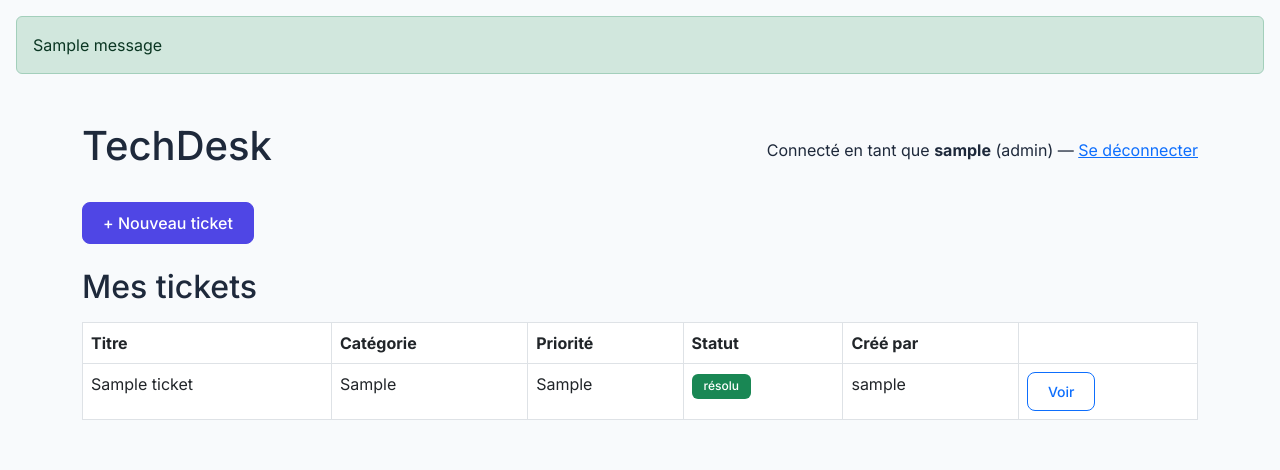
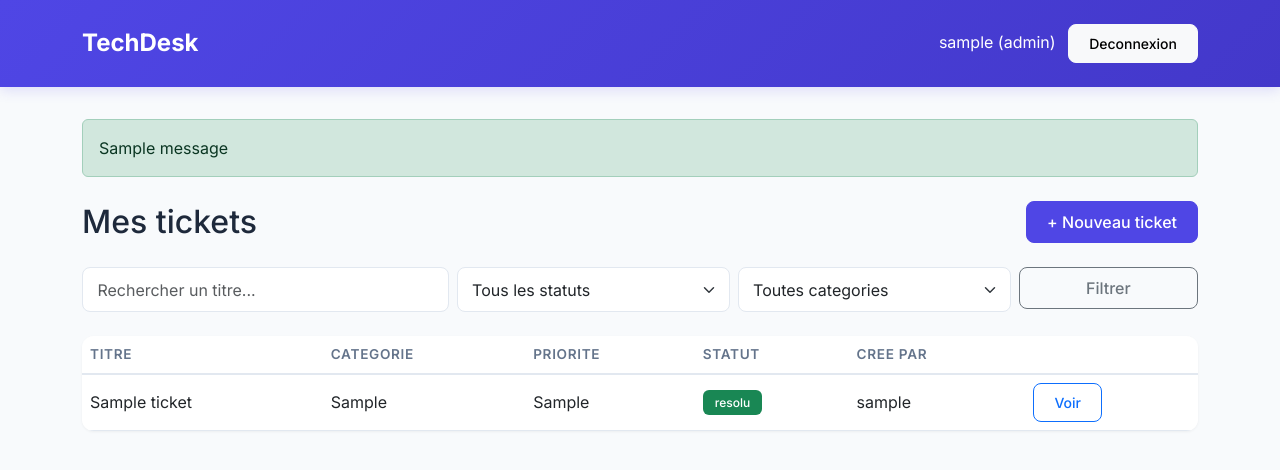
Before and after one commit to sahar-benhbib/techdesk-flask, a Flask app: page / in a window 1280 px wide. Shown: the top 470 px of the page. Run offline with Flask 3, Linux system fonts and the light colour scheme; a user stored in the database is signed in; tables that the repository leaves empty hold one stand-in row (values such as "Sample post"); one stand-in notice (Sample message) is shown.

Commit message:
Refactorisation avec template de base (heritage Jinja2) et amelioration du design

```diff
--- a/app/routes.py
+++ b/app/routes.py
@@ -9,13 +9,33 @@ main = Blueprint('main', __name__)
 @main.route('/')
 @login_required
 def home():
+    recherche = request.args.get('q', '')
+    filtre_statut = request.args.get('statut', '')
+    filtre_categorie = request.args.get('categorie', '')
+
     if current_user.role == 'agent':
-        tickets = Ticket.query.order_by(Ticket.date_creation.desc()).all()
+        query = Ticket.query
     else:
-        tickets = Ticket.query.filter_by(user_id=current_user.id).order_by(Ticket.date_creation.desc()).all()
+        query = Ticket.query.filter_by(user_id=current_user.id)
 
-    return render_template('home.html', tickets=tickets)
+    if recherche:
+        query = query.filter(Ticket.titre.contains(recherche))
 
+    if filtre_statut:
+        query = query.filter_by(statut=filtre_statut)
+
+    if filtre_categorie:
+        query = query.filter_by(categorie=filtre_categorie)
+
+    tickets = query.order_by(Ticket.date_creation.desc()).all()
+
+    return render_template(
+        'home.html',
+        tickets=tickets,
+        recherche=recherche,
+        filtre_statut=filtre_statut,
+        filtre_categorie=filtre_categorie
+    )
 
 @main.route('/login', methods=['GET', 'POST'])
 def login():
--- /dev/null
+++ b/app/templates/base.html
@@ -0,0 +1,38 @@
+<!doctype html>
+<html lang="fr">
+<head>
+<meta charset="UTF-8" />
+<title>{% block title %}TechDesk{% endblock %}</title>
+<link href="https://cdn.jsdelivr.net/npm/bootstrap@5.3.0/dist/css/bootstrap.min.css" rel="stylesheet" />
+<link href="{{ url_for('static', filename='css/style.css') }}" rel="stylesheet">
+{% block extra_head %}{% endblock %}
+</head>
+<body>
+
+<nav class="navbar-custom">
+    <div class="container d-flex justify-content-between align-items-center">
+        <h1 class="h4 m-0">TechDesk</h1>
+        {% if current_user.is_authenticated %}
+            <div>
+                <span>{{ current_user.username }} ({{ current_user.role }})</span>
+                <a href="{{ url_for('main.logout') }}" class="btn btn-sm btn-light ms-2">Deconnexion</a>
+            </div>
+        {% endif %}
+    </div>
+</nav>
+
+<div class="container">
+    {% with messages = get_flashed_messages(with_categories=true) %}
+        {% if messages %}
+            {% for category, message in messages %}
+                <div class="alert alert-{{ category }}" role="alert">{{ message }}</div>
+            {% endfor %}
+        {% endif %}
+    {% endwith %}
+
+    {% block content %}{% endblock %}
+</div>
+
+{% block extra_scripts %}{% endblock %}
+</body>
+</html>
--- a/app/templates/home.html
+++ b/app/templates/home.html
@@ -1,56 +1,61 @@
-<!doctype html>
-<html lang="fr">
-  <head>
-    <meta charset="UTF-8" />
-    <title>TechDesk</title>
-    <link
-      href="https://cdn.jsdelivr.net/npm/bootstrap@5.3.0/dist/css/bootstrap.min.css"
-      rel="stylesheet"
-    />
-    <link href="{{ url_for('static', filename='css/style.css') }}" rel="stylesheet">
-  </head>
-  <body>
-    {% with messages = get_flashed_messages(with_categories=true) %}
-    {% if messages %}
-        {% for category, message in messages %}
-            <div class="alert alert-{{ category }} m-3" role="alert">
-                {{ message }}
-            </div>
-        {% endfor %}
+{% extends "base.html" %}
+
+{% block title %}Accueil - TechDesk{% endblock %}
+
+{% block content %}
+
+<div class="d-flex justify-content-between align-items-center my-4">
+    <h2 class="m-0">
+        {% if current_user.role == 'agent' %}
+            Tous les tickets
+        {% else %}
+            Mes tickets
         {% endif %}
-{% endwith %}
-    <div class="container mt-5">
-      <div class="d-flex justify-content-between align-items-center mb-4">
-        <h1>TechDesk</h1>
+    </h2>
     <div>
-          Connecté en tant que <strong>{{ current_user.username }}</strong> ({{
-          current_user.role }}) —
-          <a href="{{ url_for('main.logout') }}">Se déconnecter</a>
+        {% if current_user.role == 'agent' %}
+            <a href="{{ url_for('main.dashboard') }}" class="btn btn-outline-primary">Dashboard</a>
+        {% endif %}
+        <a href="{{ url_for('main.nouveau_ticket') }}" class="btn btn-primary">+ Nouveau ticket</a>
     </div>
 </div>
 
-      <a
-        href="{{ url_for('main.nouveau_ticket') }}"
-        class="btn btn-primary mb-4"
-        >+ Nouveau ticket</a
-      >
-      {% if current_user.role == 'agent' %}
-    <a href="{{ url_for('main.dashboard') }}" class="btn btn-outline-primary mb-4">Voir le dashboard</a>
-{% endif %}
+<form action="{{ url_for('main.home') }}" method="GET" class="row g-2 mb-4">
+    <div class="col-md-4">
+        <input type="text" name="q" placeholder="Rechercher un titre..."
+               class="form-control" value="{{ recherche or '' }}">
+    </div>
+    <div class="col-md-3">
+        <select name="statut" class="form-select" onchange="this.form.submit()">
+            <option value="">Tous les statuts</option>
+            <option value="ouvert" {% if filtre_statut == 'ouvert' %}selected{% endif %}>Ouvert</option>
+            <option value="en_cours" {% if filtre_statut == 'en_cours' %}selected{% endif %}>En cours</option>
+            <option value="resolu" {% if filtre_statut == 'resolu' %}selected{% endif %}>Resolu</option>
+        </select>
+    </div>
+    <div class="col-md-3">
+        <select name="categorie" class="form-select" onchange="this.form.submit()">
+            <option value="">Toutes categories</option>
+            <option value="Materiel" {% if filtre_categorie == 'Materiel' %}selected{% endif %}>Materiel</option>
+            <option value="Logiciel" {% if filtre_categorie == 'Logiciel' %}selected{% endif %}>Logiciel</option>
+            <option value="Acces" {% if filtre_categorie == 'Acces' %}selected{% endif %}>Acces</option>
+            <option value="Autre" {% if filtre_categorie == 'Autre' %}selected{% endif %}>Autre</option>
+        </select>
+    </div>
+    <div class="col-md-2">
+        <button type="submit" class="btn btn-outline-secondary w-100">Filtrer</button>
+    </div>
+</form>
 
-      <h2 class="mb-3">
-        {% if current_user.role == 'agent' %} Tous les tickets {% else %} Mes
-        tickets {% endif %}
-      </h2>
-
-      <table class="table table-bordered">
+<div class="table-custom">
+<table class="table mb-0">
 <thead>
 <tr>
 <th>Titre</th>
-            <th>Catégorie</th>
-            <th>Priorité</th>
+<th>Categorie</th>
+<th>Priorite</th>
 <th>Statut</th>
-            <th>Créé par</th>
+<th>Cree par</th>
 <th></th>
 </tr>
 </thead>
@@ -66,21 +71,17 @@
 {% elif ticket.statut == 'en_cours' %}
 <span class="badge bg-warning text-dark">en cours</span>
 {% else %}
-              <span class="badge bg-success">résolu</span>
+<span class="badge bg-success">resolu</span>
 {% endif %}
 </td>
 <td>{{ ticket.createur.username }}</td>
 <td>
-              <a
-                href="{{ url_for('main.detail_ticket', id=ticket.id) }}"
-                class="btn btn-sm btn-outline-primary"
-                >Voir</a
-              >
+<a href="{{ url_for('main.detail_ticket', id=ticket.id) }}" class="btn btn-sm btn-outline-primary">Voir</a>
 </td>
 </tr>
 {% endfor %}
 </tbody>
 </table>
 </div>
-  </body>
-</html>
+
+{% endblock %}
```
Also changed, not shown: app/templates/dashboard.html (+17 -36 lines), app/templates/detail_ticket.html (+28 -34 lines), app/templates/nouveau_ticket.html (+21 -36 lines). Lines whose indentation alone changed are shown as unchanged.
